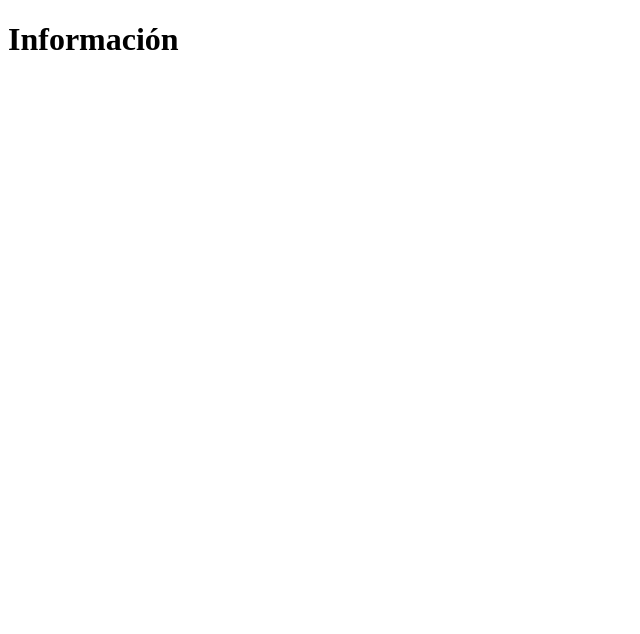
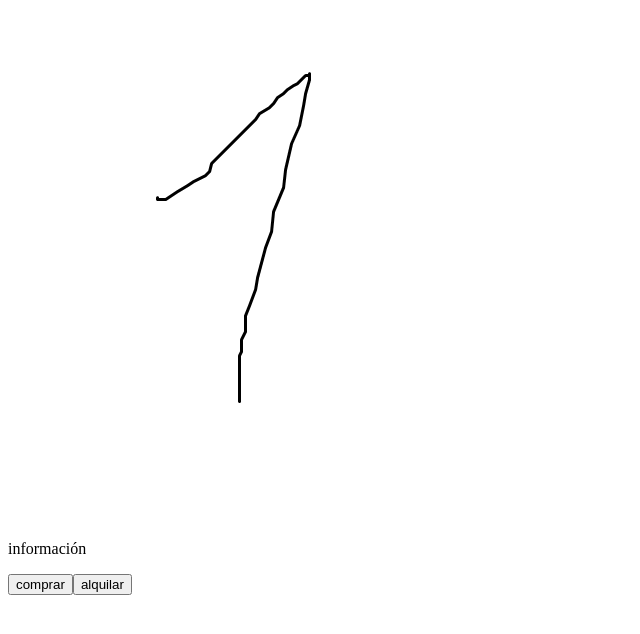
Before and after one commit to F2712/Projecto-Hotel, a React (Vite) app: page / in a window 1280 px wide. Shown: the top 634 px of the page, without its empty margins (0-640 px from the left). Built offline with nearby package versions, Linux system fonts and the light colour scheme.

Commit message:
Fase muy temprana de la interfaz de información

```diff
--- a/index.html
+++ b/index.html
@@ -3,7 +3,7 @@
   <head>
     <meta charset="UTF-8" />
     <meta name="viewport" content="width=device-width, initial-scale=1.0" />
-    <title>Vite + React</title>
+    <title>Hotel De Puras Maravillas</title>
   </head>
   <body>
     <div id="root"></div>
--- a/src/componentes/Info.jsx
+++ b/src/componentes/Info.jsx
@@ -1,7 +1,16 @@
+import imag from "../assets/img/placeholder1.png";
+
 export function Info(){
     return (
         <>
-            <h1>Información</h1>
+            <div className="info">
+                <img src={imag}/>
+                <div className="demas">
+                    <p>información</p>
+                    <button>comprar</button>
+                    <button>alquilar</button>
+                </div>
+            </div>
         </>
     )
 }
```
Also changed, not shown: src/assets/img/placeholder1.png (added).
